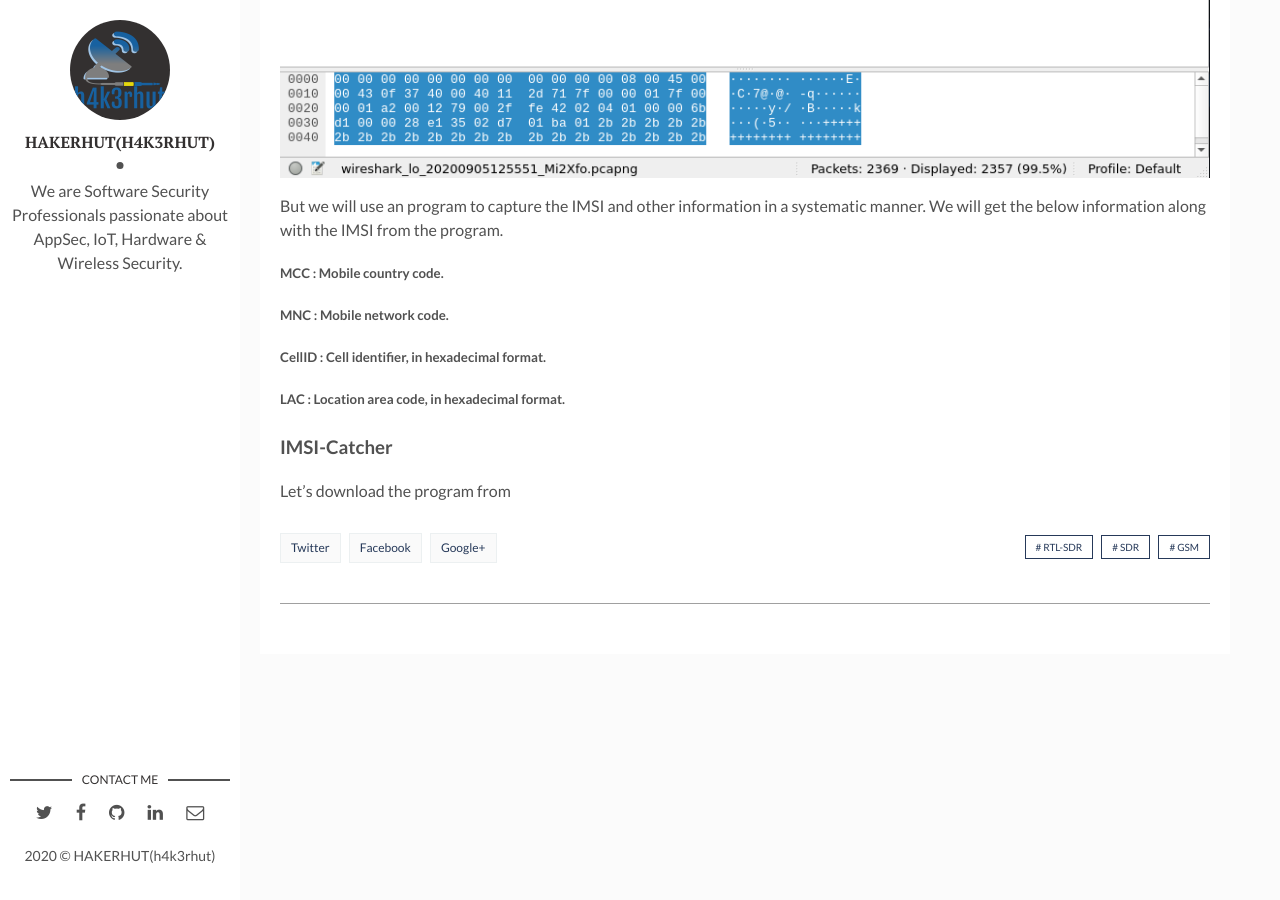
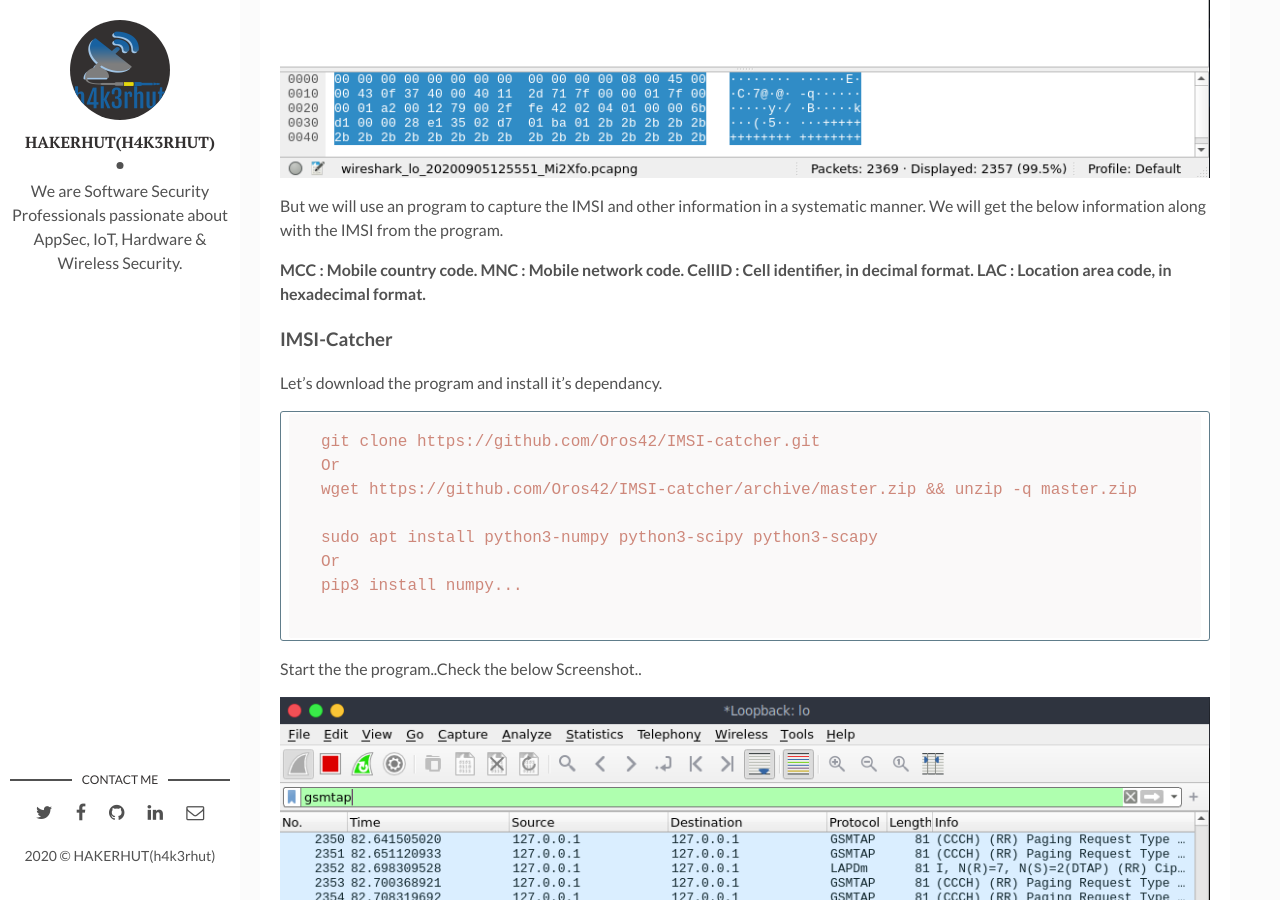
Before and after one commit to h4k3rhut/hackerhut, a Jekyll site: the page built from _posts/2020-09-05-gms_sniffing_rtl-sdr.markdown, in a window 1280 px wide and 900 px high, scrolled down 3542 px. Built offline with Jekyll 4.4.1, drawn with Linux system fonts in a browser that asks for light colours; comment, search, counter and statistics services are not loaded.

Commit message:
Update 2020-09-05-gms_sniffing_rtl-sdr.markdown

````diff
--- a/_posts/2020-09-05-gms_sniffing_rtl-sdr.markdown
+++ b/_posts/2020-09-05-gms_sniffing_rtl-sdr.markdown
@@ -92,15 +92,29 @@ If the output comes gsm packets, means like the below screenshot(with continuous
 
 It's time to get the IMSI. The simplest and tricky way is to use wireshark.
 
-![Grgsm livemon]({{site.baseurl}}/assets/img/wireshark_traffic-gsm.png)
+![wireshark]({{site.baseurl}}/assets/img/wireshark_traffic-gsm.png)
 
 But we will use an program to capture the IMSI and other information in a systematic manner. We will get the below information along with the IMSI from the program.
 
-##### MCC : Mobile country code.
-##### MNC : Mobile network code.
-##### CellID : Cell identifier, in hexadecimal format.
-##### LAC : Location area code, in hexadecimal format.
+**MCC : Mobile country code.**
+**MNC : Mobile network code.**
+**CellID : Cell identifier, in decimal format.**
+**LAC : Location area code, in hexadecimal format.**
 
 ### IMSI-Catcher
 
-Let's download the program from
+Let's download the program and install it's dependancy.
+
+```
+git clone https://github.com/Oros42/IMSI-catcher.git
+Or
+wget https://github.com/Oros42/IMSI-catcher/archive/master.zip && unzip -q master.zip
+
+sudo apt install python3-numpy python3-scipy python3-scapy
+Or
+pip3 install numpy...
+
+```
+Start the the program..Check the below Screenshot..
+
+![wireshark]({{site.baseurl}}/assets/img/wireshark_traffic-gsm.png)
````
